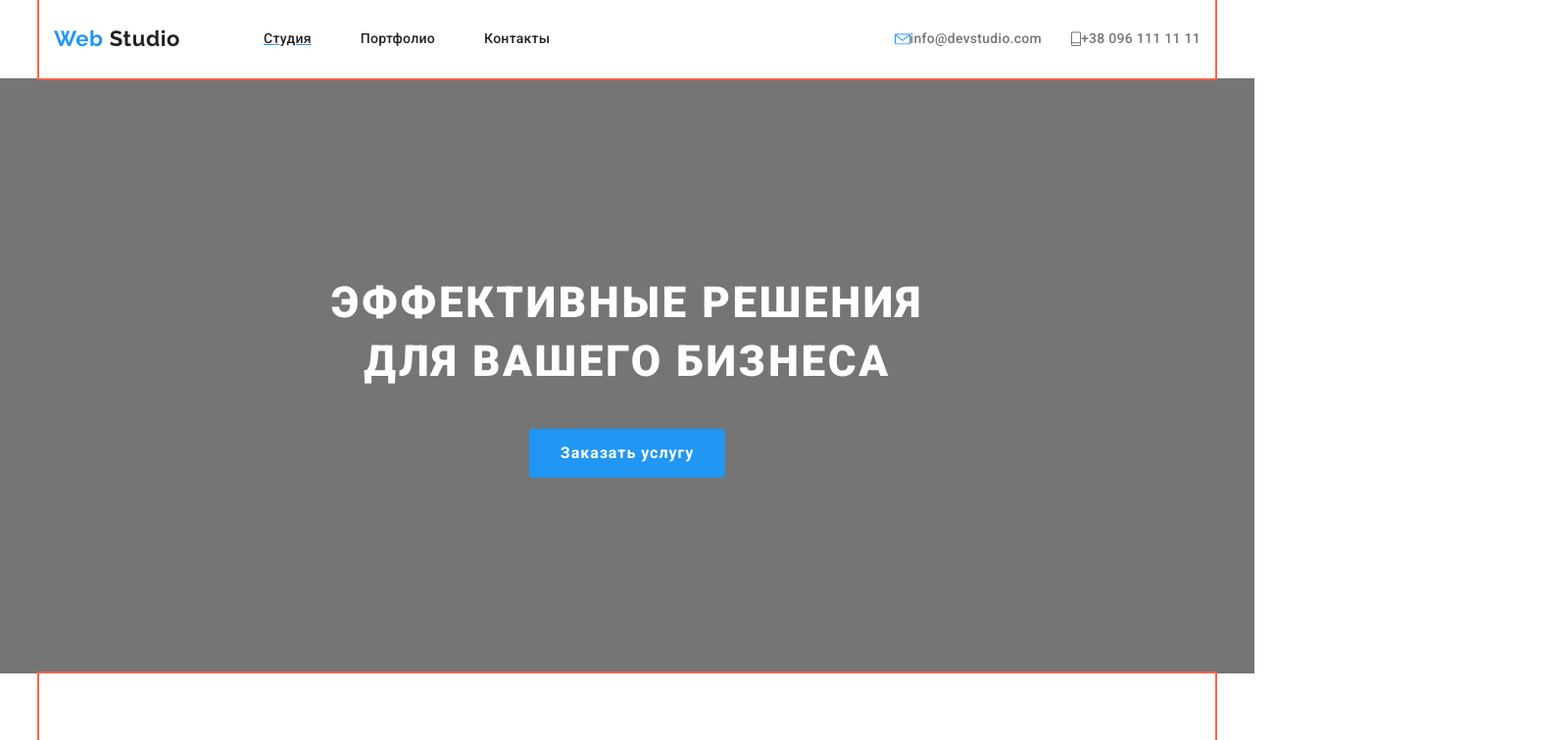
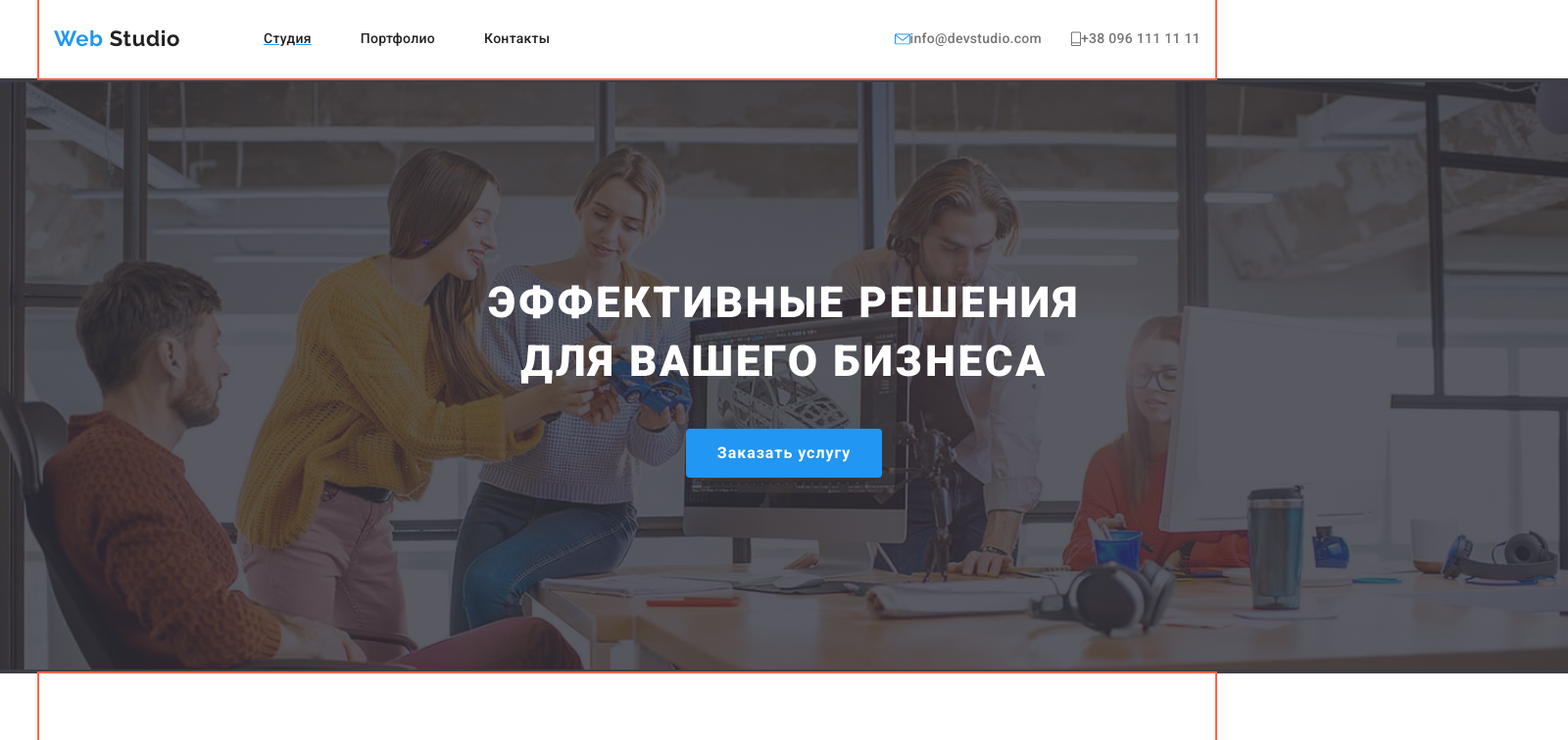
Before and after one commit to DavydovStas/goit-markup-hw-04, a plain HTML site: page index.html in a window 1280 px wide. Shown: the top 756 px of the page at 98% size, 1600 px wide, since content can reach past the window. Drawn offline with nearby package versions, Linux system fonts and the light colour scheme.

Commit message:
Create background of Hero section

```diff
--- a/css/master.css
+++ b/css/master.css
@@ -8,13 +8,32 @@
 /* Герой */
 
 .hero {
+  width: 1600px;
+  margin-left: auto;
+  margin-right: auto;
   text-align: center;
   padding-top: 200px;
   padding-bottom: 200px;
 
   color: var(--primary-white-color);
+  background-image: linear-gradient(
+      rgba(47, 48, 58, 0.8),
+      rgba(47, 48, 58, 0.8)
+    ),
+    url(../images/heroimage.jpg);
+  background-repeat: no-repeat;
+  background-position: center;
+  background-size: contain;
   background-color: var(--primary-text-color);
 }
+
+/* .header-background {
+  max-width: 1600px;
+  height: 600px;
+  margin-right: auto;
+  margin-left: auto;
+  background-image: url(../images/heroimage.jpg);
+} */
 
 .hero .title {
   margin: 0;
```
Also changed, not shown: index.html (+2 -0 lines).
